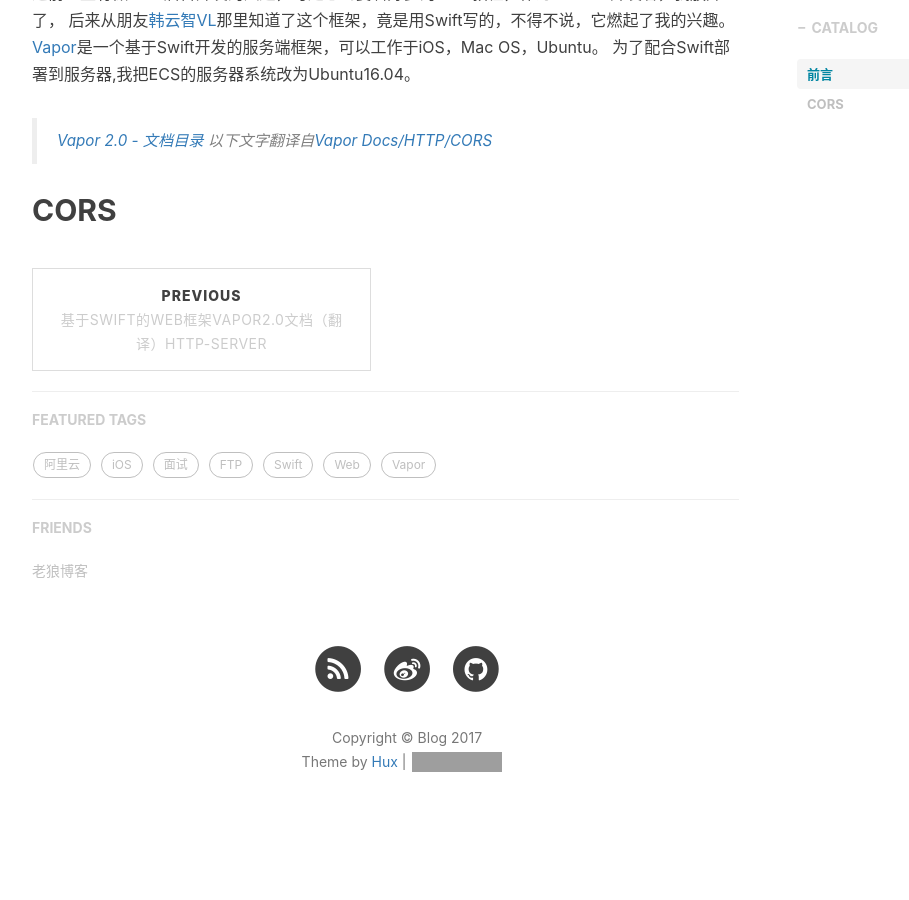
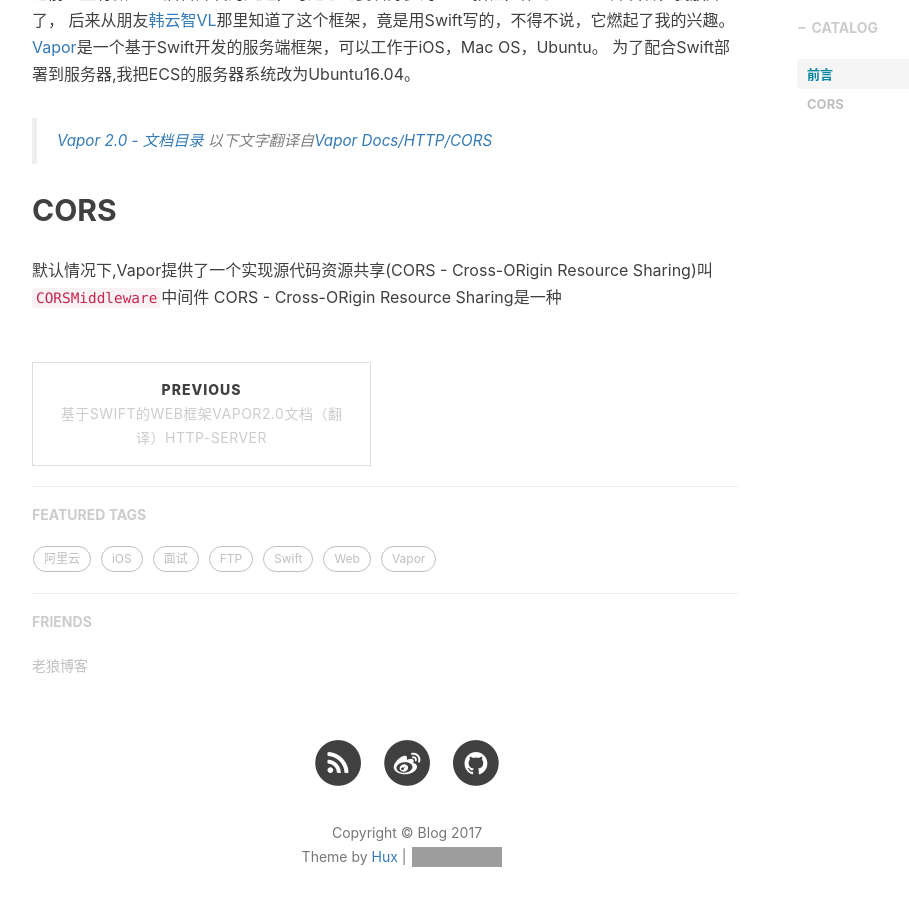
Before and after one commit to fandongtongxue/fandongtongxue.github.io, a Jekyll site: the page built from _posts/2017-08-21-iOS-SwiftVaporWeb28.markdown, in a window 1280 px wide and 900 px high, scrolled down 711 px. Shown: the whole window, without its empty margins (233-1142 px from the left). Built offline with Jekyll 4.4.1, drawn with Linux system fonts in a browser that asks for light colours; nearby versions of some CDN libraries; comment, search, counter and statistics services are not loaded; before the commit the page ends 1577 px from its top, so only the background shows below that; grey boxes are pictures that could not be loaded.

Commit message:
提交修改

```diff
--- a/_posts/2017-08-21-iOS-SwiftVaporWeb28.markdown
+++ b/_posts/2017-08-21-iOS-SwiftVaporWeb28.markdown
@@ -21,3 +21,5 @@
 > 以下文字翻译自[Vapor Docs/HTTP/CORS](https://docs.vapor.codes/2.0/http/cors/)
 
 ## CORS
+默认情况下,Vapor提供了一个实现源代码资源共享(CORS - Cross-ORigin Resource Sharing)叫`CORSMiddleware`中间件
+CORS - Cross-ORigin Resource Sharing是一种
```
